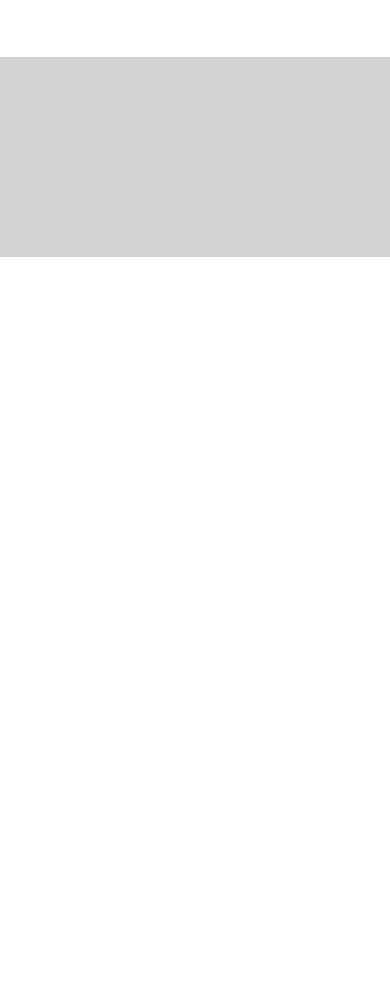
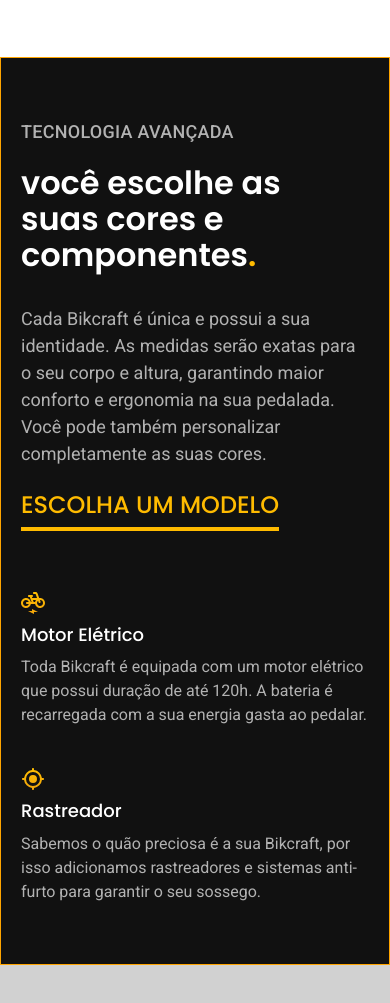
Before and after one commit to giovanigchaves/bikcraft, a plain HTML site: page index.html in a window 390 px wide. Shown: the part 1257-2260 px from the top of the page. Before the commit the page ends 1514 px from the top, so only its background shows below. Drawn offline with Linux system fonts and the light colour scheme.

Commit message:
Tecnologia utilizada.

```diff
--- /dev/null
+++ b/css/home/tecnologia.css
@@ -0,0 +1,78 @@
+.tecnologia-bg{
+  background-color: var(--cor-11);
+  box-shadow: inset 0 120px var(--cor-0),inset 0 -120px var(--cor-0);
+}
+
+.tecnologia{
+  display: grid;
+  grid-template-columns: 1fr 1fr;
+  gap: 40px;
+}
+
+.tecnologia-imagem img{
+  width: 100%;
+  height: 100%;
+  object-fit: cover;
+  object-position: left;
+}
+
+.tecnologia-conteudo{
+  padding: 180px 0;
+}
+
+.tecnologia-conteudo > span{
+  display: block;
+  margin-bottom: 20px;
+}
+
+.tecnologia-conteudo h2{
+  margin-bottom: 32px;
+}
+
+.tecnologia-conteudo > p{
+  margin-bottom: 20px;
+}
+
+.tecnologia-conteudo a{
+  margin-bottom: 80px;
+}
+
+.tecnologia-vantagens{
+  display: flex;
+  gap: 40px;
+}
+
+.tecnologia-vantagens h3{
+  margin-bottom: 8px;
+  width: max-content;
+}
+
+.tecnologia-vantagens img{
+  width: 24px;
+  margin-bottom: 8px;
+}
+
+/* Media Query */
+@media (max-width:800px){
+.tecnologia-bg{
+  box-shadow: initial;
+}
+.tecnologia{
+  grid-template-columns: 1fr;
+}
+.tecnologia-conteudo{
+  padding: 60px 0px;
+}
+.tecnologia-conteudo a{
+  margin-bottom: 60px;
+}
+.tecnologia-imagem{
+  display: none;
+}
+}
+
+@media (max-width:600px){
+  .tecnologia-vantagens{
+    flex-direction: column;
+  }
+}
--- a/css/style.css
+++ b/css/style.css
@@ -26,3 +26,6 @@
 
 /* Lista de bicicletas do Site */
 @import "bicicletas/bicicletas-lista.css";
+
+/* Artigo da tecnologia utilizada */
+@import "home/tecnologia.css";
--- a/css/utilidades/componentes.css
+++ b/css/utilidades/componentes.css
@@ -56,30 +56,6 @@
 }
 
 
-/******************************/
-/* Classes pre-definidas para o padrão no media query */
-/******************************/
-
-/* Media Query < 800px */
-@media (max-width: 800px) {
-  .titulo p {
-    font-size: 1rem;
-    text-transform: lowercase;
-    font-weight: 400;
-  }
-  .titulo {
-    padding: 40px 0;
-  }
-}
-
-/* Media Query < 600px */
-@media (max-width: 600px) {
-  .botao {
-    padding: 12px 16px;
-    font-size: 1rem;
-  }
-}
-
 .link {
   display: inline-block;
   font: var(--font-1-l);
@@ -115,3 +91,28 @@
 .titulo p {
   margin-bottom: 4px;
 }
+
+
+/******************************/
+/* Classes pre-definidas para o padrão no media query */
+/******************************/
+
+/* Media Query < 800px */
+@media (max-width: 800px) {
+  .titulo p {
+    font-size: 1rem;
+    text-transform: lowercase;
+    font-weight: 400;
+  }
+  .titulo {
+    padding: 40px 0;
+  }
+}
+
+/* Media Query < 600px */
+@media (max-width: 600px) {
+  .botao {
+    padding: 12px 16px;
+    font-size: 1rem;
+  }
+}
--- a/index.html
+++ b/index.html
@@ -86,6 +86,40 @@
     </ul>
   </article>
 
+  <article class="tecnologia-bg">
+    <div class="container tecnologia">
+      <div class="tecnologia-conteudo">
+        <span class="font-2-l-b cor-5">Tecnologia Avançada</span>
+        <h2 class="font-1-xxl cor-0">você escolhe as <br> suas cores e <br> componentes<span class="cor-p1">.</span>
+        </h2>
+        <p class="font-2-l cor-5">
+          Cada Bikcraft é única e possui a sua identidade. As medidas serão exatas para o seu corpo e altura, garantindo
+          maior conforto e ergonomia na sua pedalada. Você pode também personalizar completamente as suas cores.
+        </p>
+        <a class="link" href="#">Escolha um modelo</a>
+        <div class="tecnologia-vantagens">
+          <div>
+            <img src="img/icones/eletrica.svg" alt="" width="24" height="24">
+            <h3 class="font-1-m cor-0">Motor Elétrico</h3>
+            <p class="font-2-s cor-5">Toda Bikcraft é equipada com um motor elétrico que possui duração de até 120h. A
+              bateria é recarregada
+              com
+              a sua energia gasta ao pedalar.</p>
+          </div>
+          <div>
+            <img src="img/icones/rastreador.svg" alt="" width="24" height="24">
+            <h3 class="font-1-m cor-0">Rastreador</h3>
+            <p class="font-2-s cor-5">Sabemos o quão preciosa é a sua Bikcraft, por isso adicionamos rastreadores e
+              sistemas anti-furto para
+              garantir o seu sossego.</p>
+          </div>
+        </div>
+      </div>
+      <div class="tecnologia-imagem">
+        <img src="img/fotos/tecnologia.jpg" alt="" width="700" height="1120">
+      </div>
+    </div>
+  </article>
 
   <section class="margin-boton"></section>
 
```
